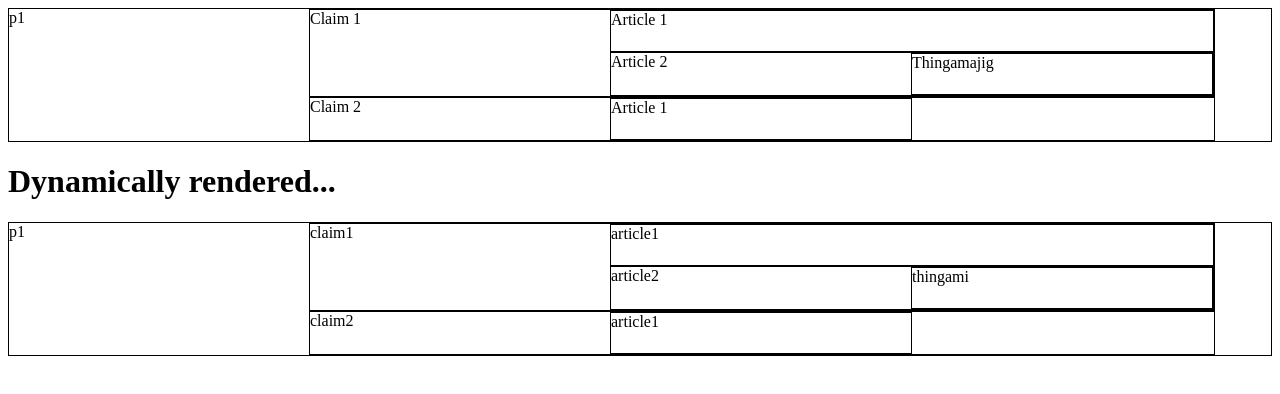
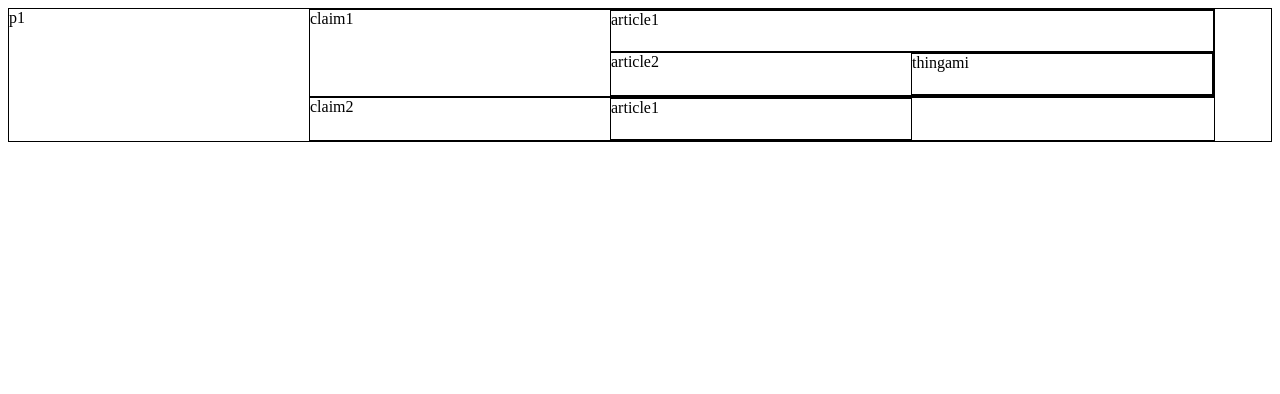
Before and after one commit to christianpbrink/explicate, a plain HTML site: page index.html in a window 1280 px wide. Drawn offline with Linux system fonts and the light colour scheme.

Commit message:
Deleted static tree

```diff
--- a/index.html
+++ b/index.html
@@ -19,37 +19,6 @@
 
 <body>
 
-    <div class="tree">
-        <div class="label">p1</div>
-        <div class="branches">
-            <div class="tree">
-                <div class="label">Claim 1</div>
-                <div class="branches">
-                    <div class="tree">
-                        <div class="label">Article 1</div>
-                    </div>
-                    <div class="tree">
-                        <div class="label">Article 2</div>
-                        <div class="branches">
-                            <div class="tree">
-                                <div class="label">Thingamajig</div>
-                            </div>
-                        </div>
-                    </div>
-                </div>
-            </div>
-            <div class="tree">
-                <div class="label">Claim 2</div>
-                <div class="branches">
-                    <div class="tree">
-                        <div class="label">Article 1</div>
-                    </div>
-                </div>
-            </div>
-        </div>
-    </div>
-
-    <h1>Dynamically rendered...</h1>
 
 </body>
 
```
